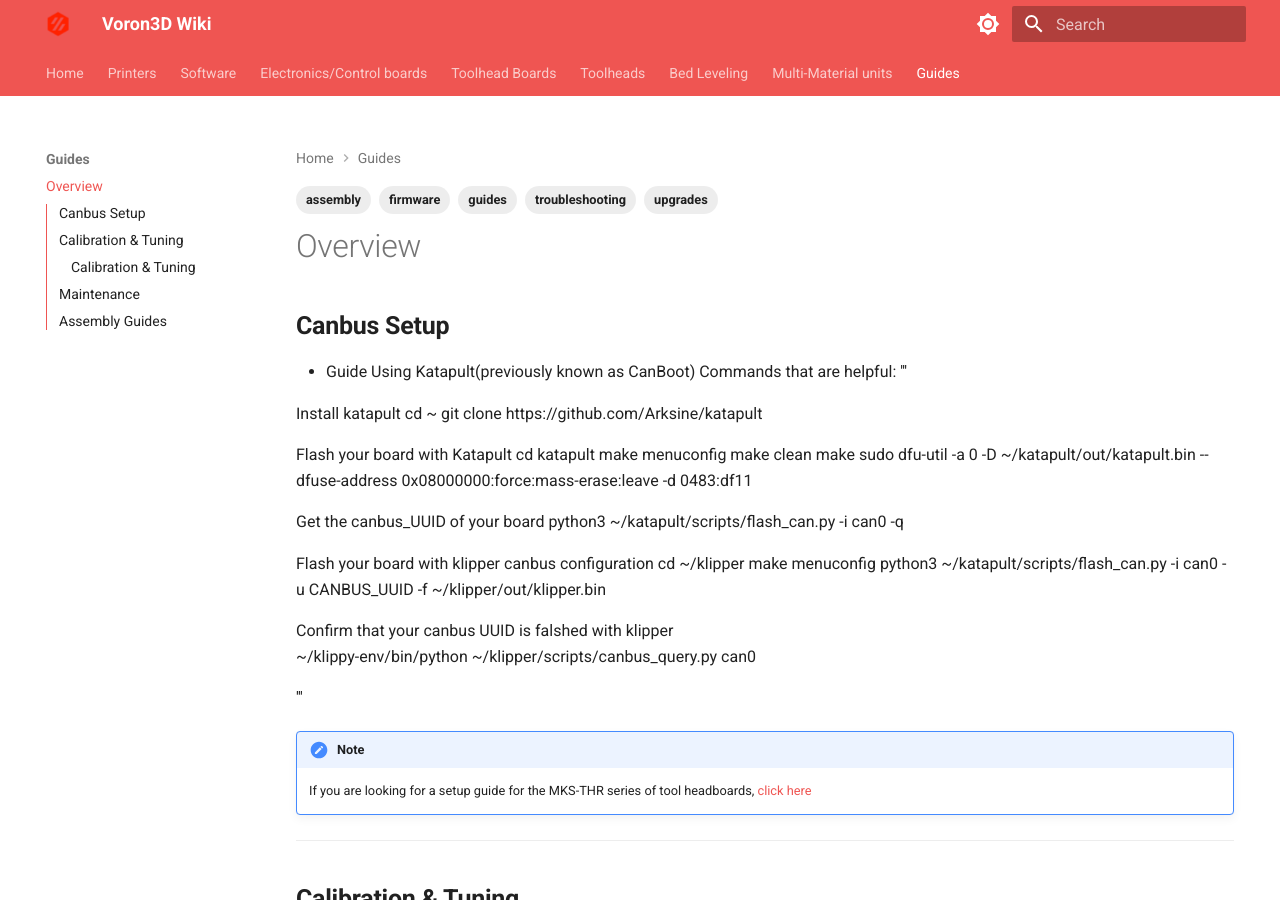
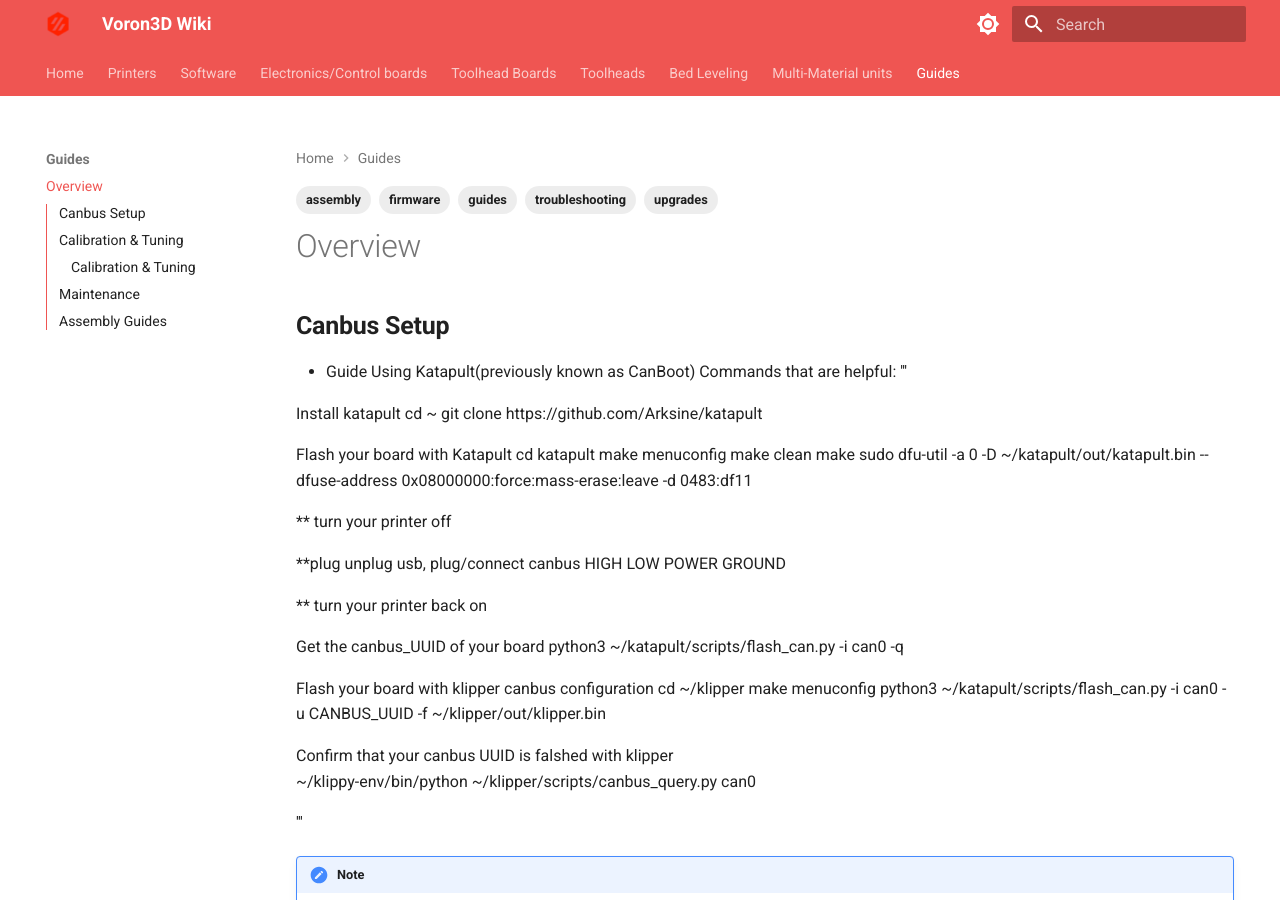
Before and after one commit to Voron3D-wiki/voron3d-wiki, an MkDocs documentation site: the page built from docs/guides/guides-home.md, in a window 1280 px wide and 900 px high. Built offline with MkDocs 1.6.1 and Material for MkDocs 9.7.7, drawn with Linux system fonts in a browser that asks for light colours; plug-ins that fetch from the network failed and are left out.

Commit message:
adding context

```diff
--- a/docs/guides/guides-home.md
+++ b/docs/guides/guides-home.md
@@ -21,6 +21,12 @@ Flash your board with Katapult
     make clean
     make
     sudo dfu-util -a 0 -D ~/katapult/out/katapult.bin --dfuse-address 0x08000000:force:mass-erase:leave -d 0483:df11
+
+** turn your printer off
+
+**plug unplug usb, plug/connect canbus HIGH LOW POWER GROUND
+
+** turn your printer back on
 
 Get the canbus_UUID of your board
     python3 ~/katapult/scripts/flash_can.py -i can0 -q
```
